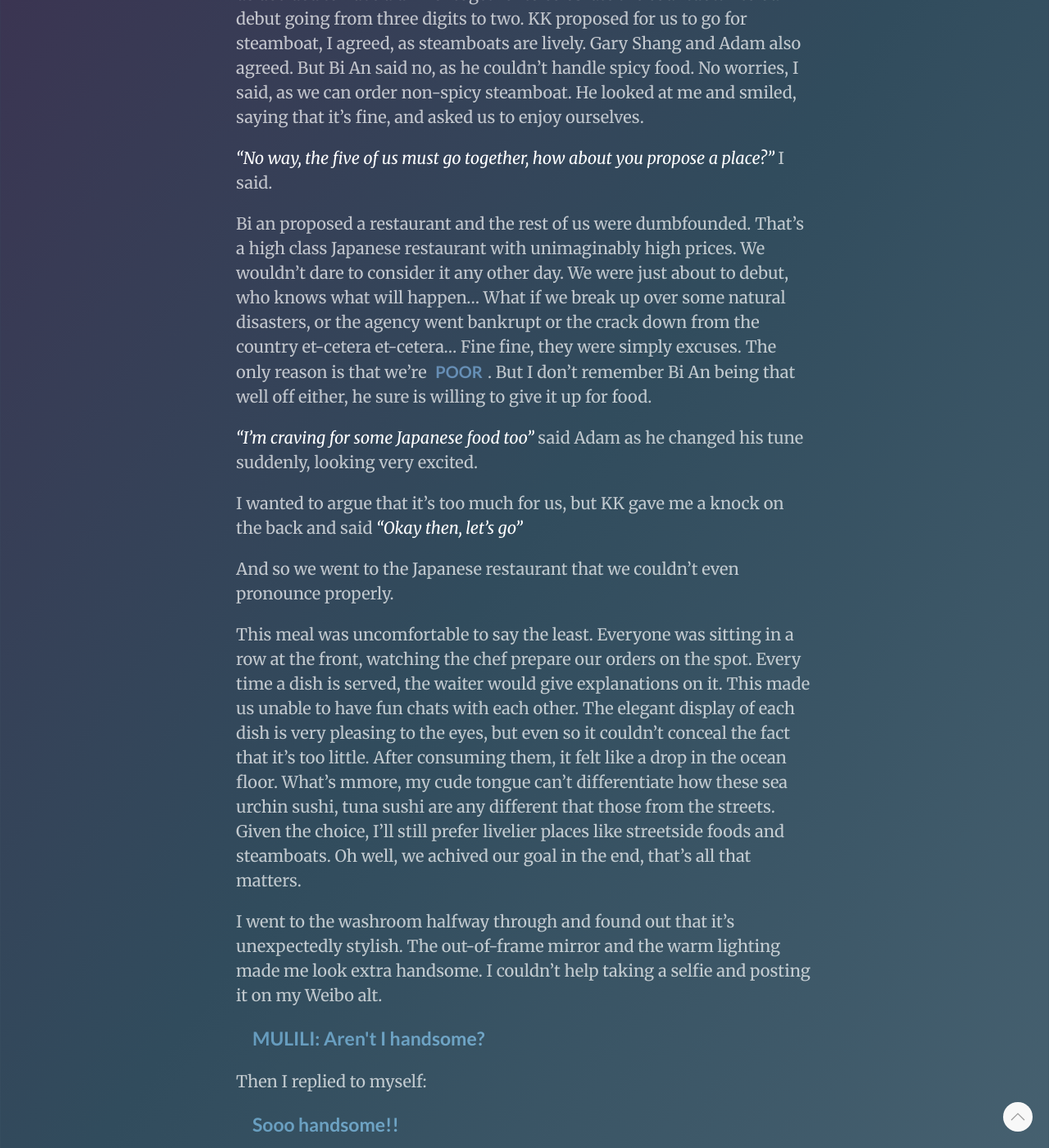
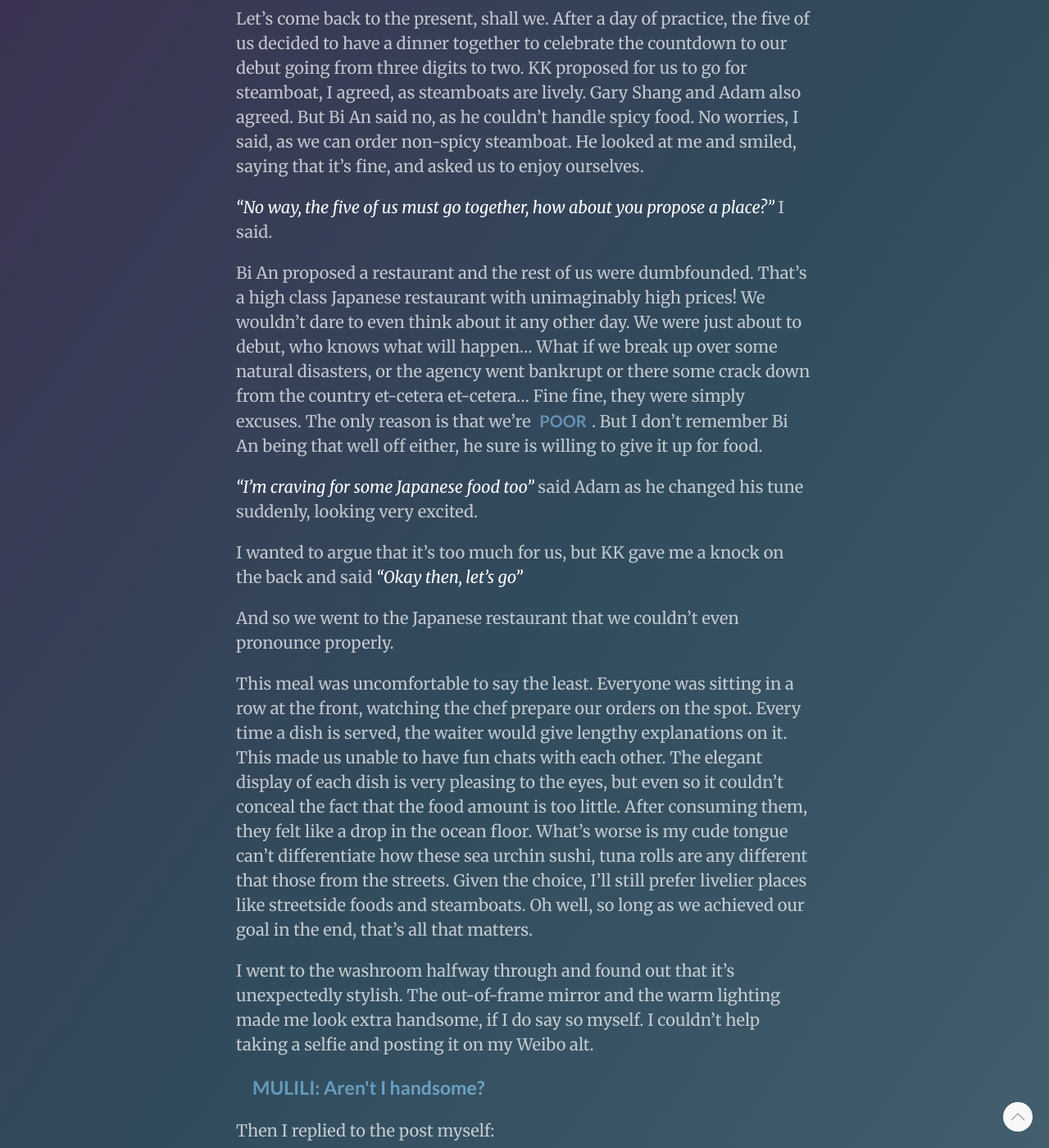
Before and after one commit to Solo-Universe/Solo-Universe.github.io, a Jekyll site: the page built from _posts/2022-01-06-chapter-1.md, in a window 1280 px wide and 1400 px high, scrolled down 4860 px. Shown: the whole window at 82% size. Built offline with Jekyll 4.4.1, drawn with Linux system fonts in a browser that asks for light colours; nearby versions of some CDN libraries; some web fonts are replaced; comment, search, counter and statistics services are not loaded; some of the changed text lies outside the part shown.

Commit message:
Text update

```diff
--- a/_posts/2022-01-06-chapter-1.md
+++ b/_posts/2022-01-06-chapter-1.md
@@ -10,18 +10,20 @@
 comments: true
 ---
 
-[Ji Shi](#ji-shi){:uk-toggle=""} is good in every way, except being small-minded. Though I've often get fooled by him with his good features and the cute smile he always wore, till I forget about this part of him.
+[Ji Shi](#ji-shi){:uk-toggle=""} is great in many way, except when he's being small-minded. Though I've often get fooled by his good features and the cute smile he always wore until I forget about this part of him.
 {: .uk-dropcap}
 
-I have an Weibo alt to trample on his grooves sometimes. Like for example, after a LOTUS concert, I'd probably post something like:
+I have an Weibo alt[^weibo-alt] to trample on his grooves sometimes. Like for example, after a LOTUS concert, I'd probably post something like:
+
+[^weibo-alt]: *Weibo alt* — Weibo is China's version of Facebook/Twitter. Weibo alt means a second account separate from the main account. It's a common practice for celebrities to operate an official account and a personal lesser-known account so they can remain anonymous when need be.
 
 > `MULILI: Failing to reach either the high or low notes, then tried to cover it up by putting up a cute face, how is he a lead singer`
 
-God knows how he found my alt, a day after posting that I received his message inviting me to a hotel room. I was already exhausted after dance practice, but as a yet-to-debut young artist that has a super star as sugar daddy, I did my part properly obeying my sugar daddy's orders and booked the room. I've even made myself clean and white, before texting him the room number.
+God knows how he found my alt, a day after posting that I received his text inviting me to a hotel. I was already exhausted after dance practice, but as a yet-to-debut young artist that has a super star as sugar daddy, I has to do my part by obeying my sugar daddy's orders and booking the room. I've even made myself white and clean for him, before texting him the room number.
 
 *"Good boy[^baby], wash up and wait for me in bed"* Ji Shi replied.
 
-[^baby]: `宝贝` Bao Bei — the name Ji Shi called Xiao Tong, means baby or treasure. The text will use Bao Bei as it is from now on.
+[^baby]: `宝贝` Bao Bei — the nickname [Ji Shi](#ji-shi){:uk-toggle=""} called [Xiao Tong](#xiao-tong){:uk-toggle=""}, means baby or treasure. Bao Bei as it is from now on.
 
 And so I lay down on the bed, and started fighting with my closing eyelids. When I opened my eyes the next time, it's already bright and sunny outside. I was still lying on the bed with an abominable pose, alone.
 
@@ -62,7 +64,7 @@
 
 *[MLM]: Multi-Level Marketing
 
-Among the members, I'm close with the team captain *KK*. He's a year older than me and both of us joined early on while the other three came in later at the same time. The most attractive among us is *Bi An*, while the best dancer is *Adam*. As you can see, our stage names are mixed with Chinese and English names. I was fortunate enough to have kept my real name [Xiao Tong](#xiao-tong){:uk-toggle=""}, while some are less so. The cute one in our team is called Gary Shang...
+Among the members, I'm close with the team captain *KK*. He's a year older than me and both of us joined early on while the other three came in later at the same time. The most attractive among us is *Bi An*, while the best dancer is *Adam*. As you can see, our stage names are mixed with Chinese and English names. I was fortunate enough to have kept my real name [Xiao Tong](#xiao-tong){:uk-toggle=""}, while some are less so. The cute one in our team is called *Gary Shang*...
 
 With 99 days left until our big debut, we all tightened up as if there's only 99 seconds until the ugly spouse is to meet the parents. But as soon as I returned to my apartment and lay exhausted in bed, I felt that 99 days is still so far away. If I were to continue burning my adrenaline like this, I don't know if I can hold on until then.
 
@@ -74,11 +76,13 @@
 
 Speaking of that, when it comes to being a star, other than my slightly-above-average looks in recognizeability, and accidentally getting signed by an agency, I don't think I have any other talent worth noting. After some devilish trainings, my dancing skills only scored like 70... out of 150. My singing is not as good as KK either, with his excellent vocals and musical sense. Speaking of singing, I really have to thank Mr. Ji Shi, the lead vocal of LOTUS. If someone with horrid vocals like him can become the lead singer of a chart-topping band, why should I be afraid of simply getting by in a simple idol group? (Thank you my senior for allowing me to regain my confidence, kindly accept these bows)
 
+<div class="uk-text-center uk-margin uk-blend-overlay"><span uk-icon="icon: more; ratio: 2"></span></div>
+
 Let's come back to the present, shall we. After a day of practice, the five of us decided to have a dinner together to celebrate the countdown to our debut going from three digits to two. KK proposed for us to go for steamboat, I agreed, as steamboats are lively. Gary Shang and Adam also agreed. But Bi An said no, as he couldn't handle spicy food. No worries, I said, as we can order non-spicy steamboat. He looked at me and smiled, saying that it's fine, and asked us to enjoy ourselves.
 
 *"No way, the five of us must go together, how about you propose a place?"* I said.
 
-Bi an proposed a restaurant and the rest of us were dumbfounded. That's a high class Japanese restaurant with unimaginably high prices. We wouldn't dare to consider it any other day. We were just about to debut, who knows what will happen... What if we break up over some natural disasters, or the agency went bankrupt or the crack down from the country et-cetera et-cetera... Fine fine, they were simply excuses. The only reason is that we're `POOR`. But I don't remember Bi An being that well off either, he sure is willing to give it up for food.
+Bi An proposed a restaurant and the rest of us were dumbfounded. That's a high class Japanese restaurant with unimaginably high prices! We wouldn't dare to even think about it any other day. We were just about to debut, who knows what will happen... What if we break up over some natural disasters, or the agency went bankrupt or there some crack down from the country et-cetera et-cetera... Fine fine, they were simply excuses. The only reason is that we're `POOR`. But I don't remember Bi An being that well off either, he sure is willing to give it up for food.
 
 *"I'm craving for some Japanese food too"* said Adam as he changed his tune suddenly, looking very excited.
 
@@ -86,19 +90,19 @@
 
 And so we went to the Japanese restaurant that we couldn't even pronounce properly.
 
-This meal was uncomfortable to say the least. Everyone was sitting in a row at the front, watching the chef prepare our orders on the spot. Every time a dish is served, the waiter would give explanations on it. This made us unable to have fun chats with each other. The elegant display of each dish is very pleasing to the eyes, but even so it couldn't conceal the fact that it's too little. After consuming them, it felt like a drop in the ocean floor. What's mmore, my cude tongue can't differentiate how these sea urchin sushi, tuna sushi are any different that those from the streets. Given the choice, I'll still prefer livelier places like streetside foods and steamboats. Oh well, we achived our goal in the end, that's all that matters.
+This meal was uncomfortable to say the least. Everyone was sitting in a row at the front, watching the chef prepare our orders on the spot. Every time a dish is served, the waiter would give lengthy explanations on it. This made us unable to have fun chats with each other. The elegant display of each dish is very pleasing to the eyes, but even so it couldn't conceal the fact that the food amount is too little. After consuming them, they felt like a drop in the ocean floor. What's worse is my cude tongue can't differentiate how these sea urchin sushi, tuna rolls are any different that those from the streets. Given the choice, I'll still prefer livelier places like streetside foods and steamboats. Oh well, so long as we achieved our goal in the end, that's all that matters.
 
-I went to the washroom halfway through and found out that it's unexpectedly stylish. The out-of-frame mirror and the warm lighting made me look extra handsome. I couldn't help taking a selfie and posting it on my Weibo alt.
+I went to the washroom halfway through and found out that it's unexpectedly stylish. The out-of-frame mirror and the warm lighting made me look extra handsome, if I do say so myself. I couldn't help taking a selfie and posting it on my Weibo alt.
 
 > `MULILI: Aren't I handsome?`
 
-Then I replied to myself:
+Then I replied to the post myself:
 
 > `Sooo handsome!!`
 
 The washroom was especially quiet, I groaned for a bit, and remembered that Ji Shi would occasionally smack me from behind while I'm at the urinal. His head would then come up over my shoulder and ask *"Peed your pants?"*
 
-One time I actually did peed on my pants, <i>I was so pissed!</i> But he's my sugar daddy so it wouldn't be right for me to scold him so I can stand there watching him laughed out loud. I was so close to pee all over him, but still I quietly wiped up my pants, intending to change later. Ji Shi thought I'd be wasting his precious time if I do that, so he went and bought a new pair for me.
+One time I actually did peed on my pants, <i>I was soo pissed!</i> But he's my sugar daddy so it wouldn't be right for me to scold him, so I can only stand there watching him laugh out loud. Trust me, I was soo close to pee all over him, but still I quietly wiped up my pants, intending go back to change later. Ji Shi thought I'd be wasting his precious time if I do that, so he went and bought a new pair for me.
 
 While I was annoyed by his pranks, I was admittedly quite happy when he bought me the pants. The brand labels were gone, and they're well-fitted with particularly comfortable materials too. Excitedly, I figured that this must be some major brands. As a human, even I have appreciation for vanity sometimes. Pants bought by a super stars, it must be `LEE`-branded at the very least.
 
```
